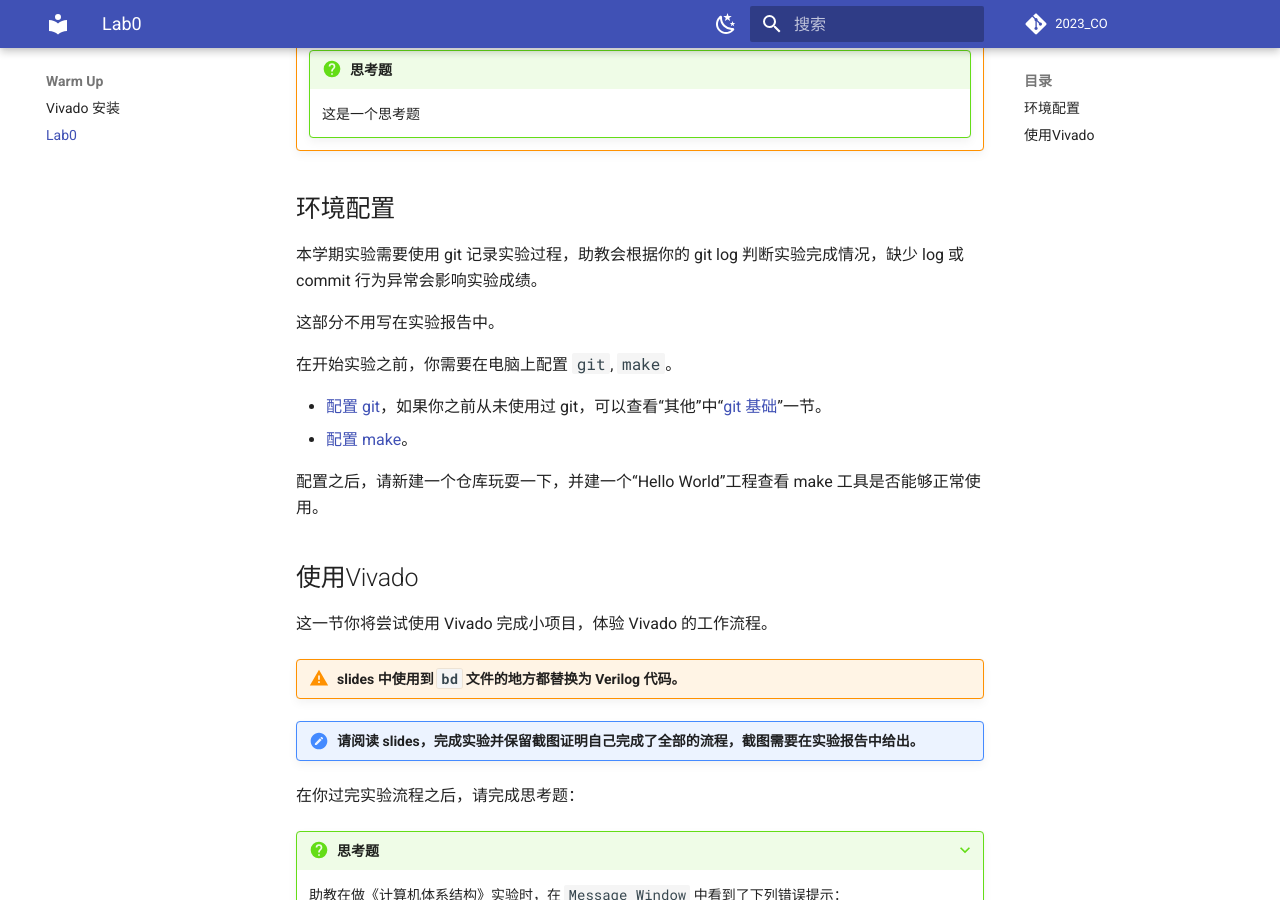
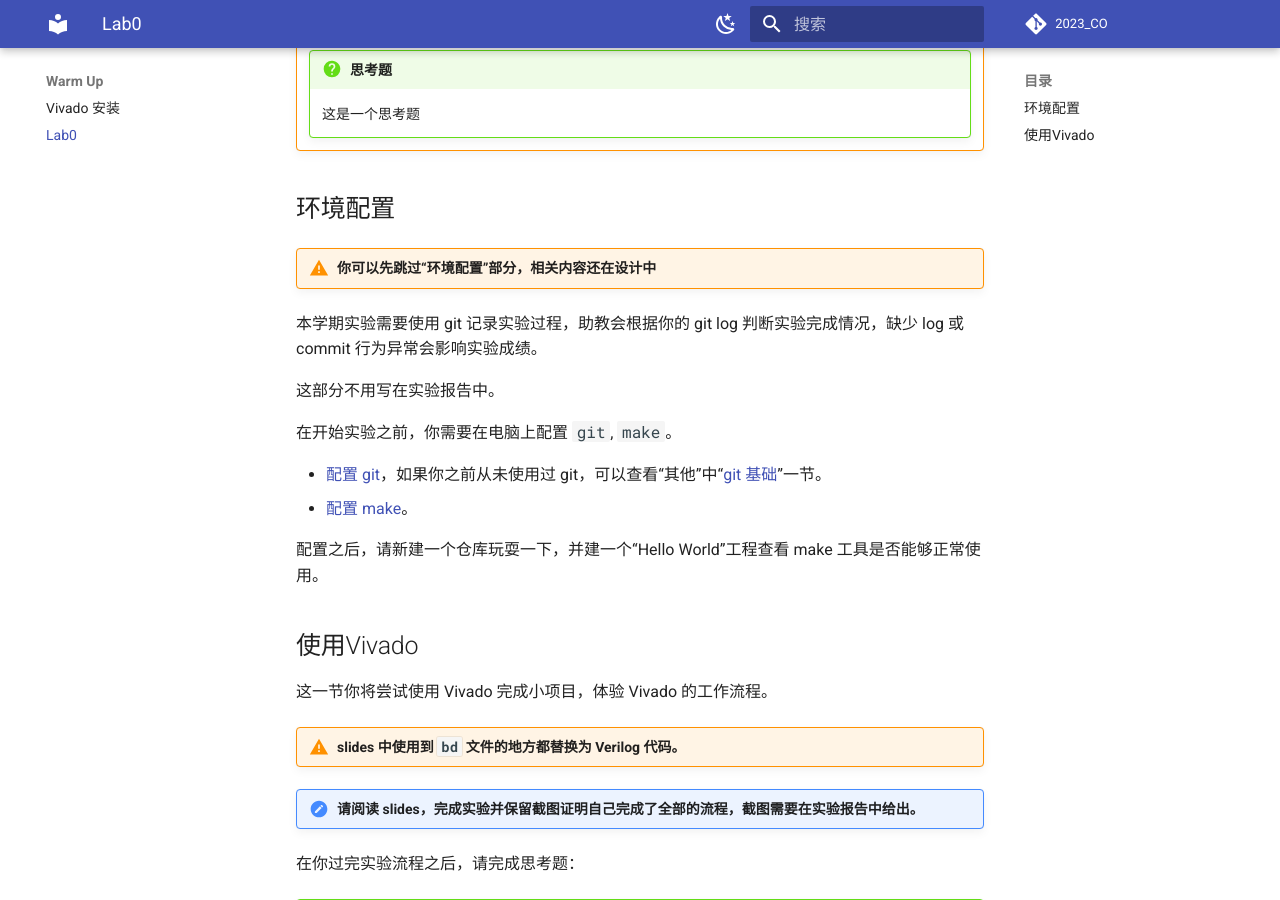
Before and after one commit to Guahao31/2023_CO, an MkDocs documentation site: the page built from docs/warmup/Lab0.md, in a window 1280 px wide and 900 px high, scrolled down 1207 px. Built offline with MkDocs 1.6.1 and Material for MkDocs 9.7.7, drawn with Linux system fonts in a browser that asks for light colours; comment, search, counter and statistics services are not loaded.

Commit message:
update: Lab0 One can skip the section to install git & make

```diff
--- a/docs/warmup/Lab0.md
+++ b/docs/warmup/Lab0.md
@@ -31,6 +31,8 @@
         这是一个思考题
 
 ## 环境配置
+
+!!! warning "你可以先跳过“环境配置”部分，相关内容还在设计中"
 
 本学期实验需要使用 git 记录实验过程，助教会根据你的 git log 判断实验完成情况，缺少 log 或 commit 行为异常会影响实验成绩。
 
```
